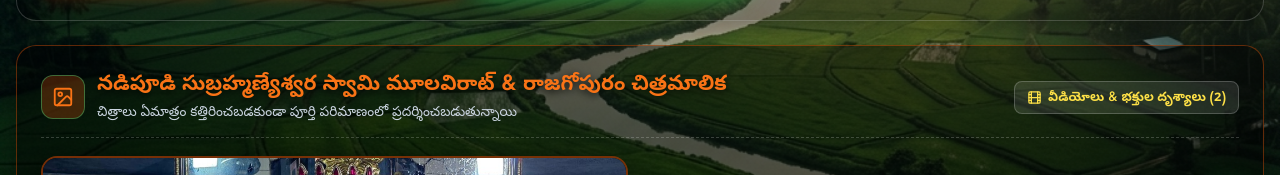
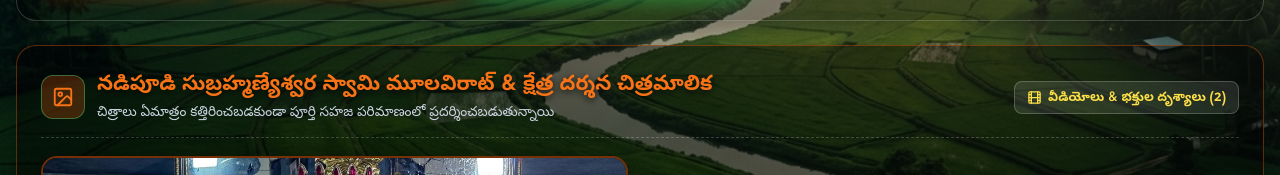
Before and after one commit to krishnasidhvi/nadipudi-village-portal, a React (Vite) app: page / in a window 1280 px wide. Both pictures are taken after a click on the button "శ్రీ సుబ్రహ్మణ్యేశ్వర ఆలయం". Shown: the part 536-711 px from the top of the page. Built offline with nearby package versions, Linux system fonts and the light colour scheme.

Commit message:
Remove AI Temple Rajagopuram photo from Subramanyeswara Temple gallery

```diff
--- a/src/components/TempleHub.jsx
+++ b/src/components/TempleHub.jsx
@@ -25,9 +25,8 @@ import TempleMediaQRModal from "./TempleMediaQRModal";
 import TempleMediaUploadModal from "./TempleMediaUploadModal";
 import TempleMediaLightbox from "./TempleMediaLightbox";
 
-// Import authentic deity photo, Google Maps photo, and AI Gopuram visual
+// Import authentic deity photo and Google Maps photo
 import godDeityImg from "../assets/temple_god_deity.jpg";
-import aiGopuramImg from "../assets/temple_gopuram_ai.png";
 import googleMapsPhotoImg from "../assets/temple_google_maps_photo.jpg";
 
 export default function TempleHub({ lang, t, initialAction }) {
@@ -52,16 +51,6 @@ export default function TempleHub({ lang, t, initialAction }) {
       badgeEn: "Authentic Shrine Darshan",
       descTe: "నడిపూడి గ్రామంలో స్వయంభూవుగా వెలసిన శ్రీ సుబ్రహ్మణ్యేశ్వర స్వామి వారు (శ్రీ వల్లి, దేవసేన సమేతంగా) సర్ప చత్రాకార ప్రభావళి మరియు స్వర్ణాభరణ దివ్యాభిషేక నిజరూప దర్శనం.",
       descEn: "Authentic shrine photograph of Lord Subramanyeswara Swamy along with Valli and Devasena adorned with golden ornaments and flower garlands at Nadipudi."
-    },
-    {
-      id: "g2",
-      titleTe: "శ్రీ సుబ్రహ్మణ్యేశ్వర స్వామి ఆలయ శోభాయమాన రాజగోపురం (AI 3D రూపకల్పన)",
-      titleEn: "Sri Subramanyeswara Temple Gopuram (AI Visualisation)",
-      img: aiGopuramImg,
-      badgeTe: "రాజగోపురం AI నమూనా",
-      badgeEn: "AI Temple Rajagopuram",
-      descTe: "నడిపూడి శ్రీ సుబ్రహ్మణ్యేశ్వర స్వామి వారి ప్రవేశ ద్వార దక్షిణ భారత ద్రావిడ శిల్పకళా శోభిత రాజగోపురం, స్వర్ణ కలశం మరియు ప్రాంగణ దృశ్యం.",
-      descEn: "AI generated Dravidian architectural Gopuram tower visualization of Nadipudi Sri Subramanyeswara temple with golden Kalasam spires."
     },
     {
       id: "g3",
@@ -200,10 +189,10 @@ export default function TempleHub({ lang, t, initialAction }) {
             </div>
             <div>
               <h3 style={{ color: "var(--divine-saffron)" }}>
-                {isTe ? "నడిపూడి సుబ్రహ్మణ్యేశ్వర స్వామి మూలవిరాట్ & రాజగోపురం చిత్రమాలిక" : "Nadipudi Shrine Authentic Photos & AI Gopuram Gallery"}
+                {isTe ? "నడిపూడి సుబ్రహ్మణ్యేశ్వర స్వామి మూలవిరాట్ & క్షేత్ర దర్శన చిత్రమాలిక" : "Nadipudi Shrine Authentic Deity Darshan & Pilgrim Photos"}
               </h3>
               <p style={{ fontSize: "0.85rem", color: "#cbd5e1" }}>
-                {isTe ? "చిత్రాలు ఏమాత్రం కత్తిరించబడకుండా పూర్తి పరిమాణంలో ప్రదర్శించబడుతున్నాయి" : "Full uncropped view of authentic shrine photo, AI temple gopuram, and Google Maps photo"}
+                {isTe ? "చిత్రాలు ఏమాత్రం కత్తిరించబడకుండా పూర్తి సహజ పరిమాణంలో ప్రదర్శించబడుతున్నాయి" : "Full uncropped view of authentic shrine deity photo and Google Maps photo"}
               </p>
             </div>
           </div>
@@ -284,7 +273,7 @@ export default function TempleHub({ lang, t, initialAction }) {
         </div>
 
         {/* Thumbnail Selector Row (UNCROPPED Thumbnails) */}
-        <div className="grid-3" style={{ gap: "14px" }}>
+        <div className="grid-2" style={{ gap: "14px" }}>
           {galleryItems.map((item) => (
             <div
               key={item.id}
```
Also changed, not shown: src/assets/temple_gopuram_ai.png (deleted).
